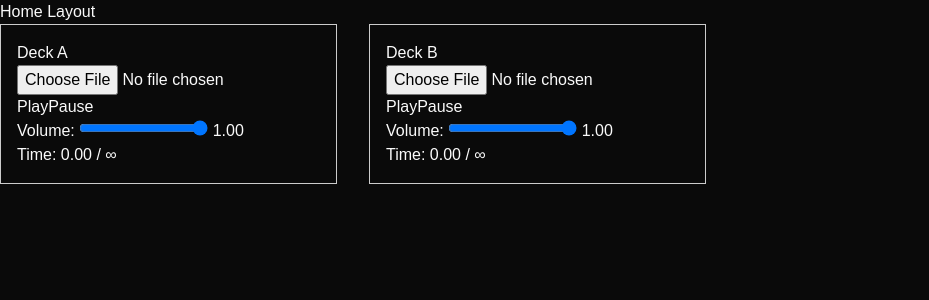
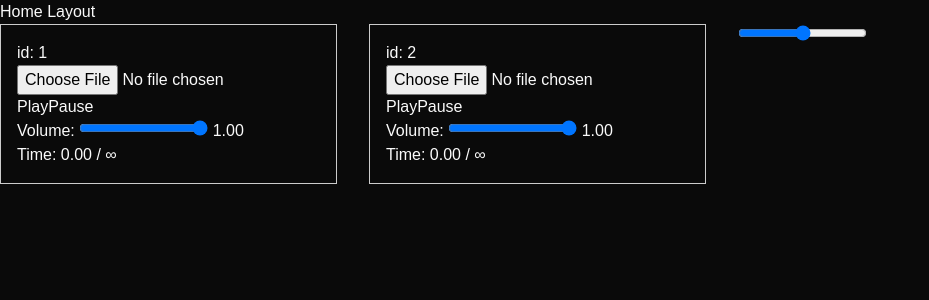
Before and after one commit to f-ffff-f/wdj, a Next.js app: page / in a window 1280 px wide. Shown: the top 300 px of the page, without its empty margins (0-929 px from the left). Built offline with nearby package versions, Linux system fonts and the light colour scheme.

Commit message:
feat: crossfade

```diff
--- a/app/_components/DjMultiDeckPlayer.tsx
+++ b/app/_components/DJController.tsx
@@ -1,22 +1,31 @@
 // DjMultiDeckPlayer.tsx
 import React, { useEffect, useState } from 'react'
 import { MediaElementAudioManager } from '@/app/_lib/AudioManager/MediaElementAudioManager'
-import { IDeckUI } from '@/app/_lib/types'
+import { ITrack } from '@/app/_lib/types'
+
+interface IDeckUI {
+    id: number
+    volume: number
+    currentTime: number
+    duration: number
+    isPlaying: boolean
+    currentTrack: ITrack | null
+}
+
+interface IDJContollerUI {
+    deckList: IDeckUI[]
+    crossFade: number
+}
 
 const audioManager = new MediaElementAudioManager()
 
-export const DjMultiDeckPlayer = () => {
-    const [deckList, setDeckList] = useState<IDeckUI[]>([])
-
-    // 초기 세팅: Deck A, Deck B
-    useEffect(() => {
 const deckA = audioManager.addDeck()
 const deckB = audioManager.addDeck()
 
-        setDeckList([
+const INITIAL_UI: IDJContollerUI = {
+    deckList: [
         {
             id: deckA.id,
-                name: 'Deck A',
             volume: 1,
             currentTime: 0,
             duration: 0,
@@ -25,28 +34,32 @@ export const DjMultiDeckPlayer = () => {
         },
         {
             id: deckB.id,
-                name: 'Deck B',
             volume: 1,
             currentTime: 0,
             duration: 0,
             isPlaying: false,
             currentTrack: null,
         },
-        ])
-    }, [])
+    ],
+    crossFade: 0.5,
+}
+
+export const DJController = () => {
+    const [stateUI, setStateUI] = useState(INITIAL_UI)
 
     // 매 프레임 상태 갱신 (currentTime 등)
     useEffect(() => {
         let rafId: number
         const updateDecks = () => {
-            setDeckList((prev) =>
-                prev.map((deck) => {
+            setStateUI((prev) => ({
+                ...prev,
+                deckList: prev.deckList.map((deck) => {
                     const currentTime = audioManager.getCurrentTime(deck.id)
                     const duration = audioManager.getDuration(deck.id)
                     const isPlaying = audioManager.isPlaying(deck.id)
                     return { ...deck, currentTime, duration, isPlaying }
                 }),
-            )
+            }))
             rafId = requestAnimationFrame(updateDecks)
         }
         updateDecks()
@@ -63,15 +76,27 @@ export const DjMultiDeckPlayer = () => {
     const handleVolumeChange = (deckId: number, e: React.ChangeEvent<HTMLInputElement>) => {
         const volume = Number(e.target.value)
         audioManager.setVolume(deckId, volume)
-        setDeckList((prev) => prev.map((deck) => (deck.id === deckId ? { ...deck, volume } : deck)))
+        setStateUI((prev) => ({
+            ...prev,
+            deckList: prev.deckList.map((deck) => (deck.id === deckId ? { ...deck, volume } : deck)),
+        }))
+    }
+
+    const handleCrossFadeChange = (e: React.ChangeEvent<HTMLInputElement>) => {
+        const value = Number(e.target.value)
+        audioManager.setCrossFade(value)
+        setStateUI((prev) => ({
+            ...prev,
+            crossFade: value,
+        }))
     }
 
     return (
         <div>
             <div style={{ display: 'flex', gap: '2rem' }}>
-                {deckList.map((deck) => (
+                {stateUI.deckList.map((deck) => (
                     <div key={deck.id} style={{ border: '1px solid #ccc', padding: '1rem' }}>
-                        <h2>{deck.name}</h2>
+                        <h2>{`id: ${deck.id}`}</h2>
 
                         <div>
                             <input type="file" accept="audio/*" onChange={(e) => handleFileChange(deck.id, e)} />
@@ -105,9 +130,19 @@ export const DjMultiDeckPlayer = () => {
                         </div>
                     </div>
                 ))}
+                <div>
+                    <input
+                        type="range"
+                        min={0}
+                        max={1}
+                        step={0.01}
+                        value={stateUI.crossFade}
+                        onChange={(e) => handleCrossFadeChange(e)}
+                    />
+                </div>
             </div>
         </div>
     )
 }
 
-export default DjMultiDeckPlayer
+export default DJController
--- a/app/_lib/AudioManager/MediaElementAudioManager.ts
+++ b/app/_lib/AudioManager/MediaElementAudioManager.ts
@@ -3,6 +3,7 @@ export interface Deck {
     audioElement: HTMLAudioElement
     sourceNode: MediaElementAudioSourceNode
     gainNode: GainNode
+    crossFadeNode: GainNode
 }
 
 export class MediaElementAudioManager {
@@ -19,15 +20,17 @@ export class MediaElementAudioManager {
         const audioElement = new Audio()
         const sourceNode = this.audioContext.createMediaElementSource(audioElement)
         const gainNode = this.audioContext.createGain()
-
-        // 최종 오디오 그래프: source -> gain -> destination
-        sourceNode.connect(gainNode).connect(this.audioContext.destination)
+        const crossFadeNode = this.audioContext.createGain()
+        // crossFadeNode.gain.value = 0.1 연결 확인
+        // 최종 오디오 그래프: source -> gain -> crossFade -> destination
+        sourceNode.connect(gainNode).connect(crossFadeNode).connect(this.audioContext.destination)
 
         const deck: Deck = {
             id: this.nextId++,
             audioElement,
             sourceNode,
             gainNode,
+            crossFadeNode,
         }
         this.decks.push(deck)
         return deck
@@ -65,6 +68,12 @@ export class MediaElementAudioManager {
         deck.gainNode.gain.value = volume
     }
 
+    /** 크로스페이드 조절 */
+    setCrossFade(value: number) {
+        this.decks[0].crossFadeNode.gain.value = 1 - value
+        this.decks[1].crossFadeNode.gain.value = value
+    }
+
     // 나머지 유틸 메서드
     getCurrentTime(deckId: number): number {
         return this.getDeck(deckId)?.audioElement.currentTime ?? 0
--- a/app/_lib/store.ts
+++ b/app/_lib/store.ts
@@ -1,37 +1,16 @@
 // 아 잘 안되네
+import { ITrack } from '@/app/_lib/types'
 import { proxy } from 'valtio'
 import { devtools } from 'valtio/utils'
-import { IStore } from '@/app/_lib/types'
-import { MediaElementAudioManager } from '@/app/_lib/AudioManager/MediaElementAudioManager'
 
-const audioManager = new MediaElementAudioManager()
-const deckA = audioManager.addDeck()
-const deckB = audioManager.addDeck()
+interface IStore {
+    vault: {
+        library: ITrack[]
+    }
+}
 
 export const store = proxy<IStore>({
     vault: { library: [] },
-    UI: {
-        decks: [
-            {
-                id: deckA.id,
-                name: 'Deck A',
-                volume: 1,
-                currentTime: 0,
-                duration: 0,
-                isPlaying: false,
-                currentTrack: null,
-            },
-            {
-                id: deckB.id,
-                name: 'Deck B',
-                volume: 1,
-                currentTime: 0,
-                duration: 0,
-                isPlaying: false,
-                currentTrack: null,
-            },
-        ],
-    },
 })
 
 const unsub = devtools(store, { name: 'store', enabled: true })
--- a/app/_lib/types.ts
+++ b/app/_lib/types.ts
@@ -1,25 +1,6 @@
-export interface IStore {
-    vault: {
-        library: ITrack[]
-    }
-    UI: {
-        decks: IDeckUI[]
-    }
-}
-
 export interface ITrack {
     id: string
     fileName: string
     duration: number
     url: string
 }
-
-export interface IDeckUI {
-    id: number
-    name: string
-    volume: number
-    currentTime: number
-    duration: number
-    isPlaying: boolean
-    currentTrack: ITrack | null
-}
--- a/app/page.tsx
+++ b/app/page.tsx
@@ -1,6 +1,6 @@
 'use client'
 
-import DjMultiDeckPlayer from '@/app/_components/DjMultiDeckPlayer'
+import DjMultiDeckPlayer from '@/app/_components/DJController'
 import WrapperUserGesture from '@/app/_components/WrapperUserGesture'
 
 const Home = () => {
```
Lines whose indentation alone changed are shown as unchanged.
